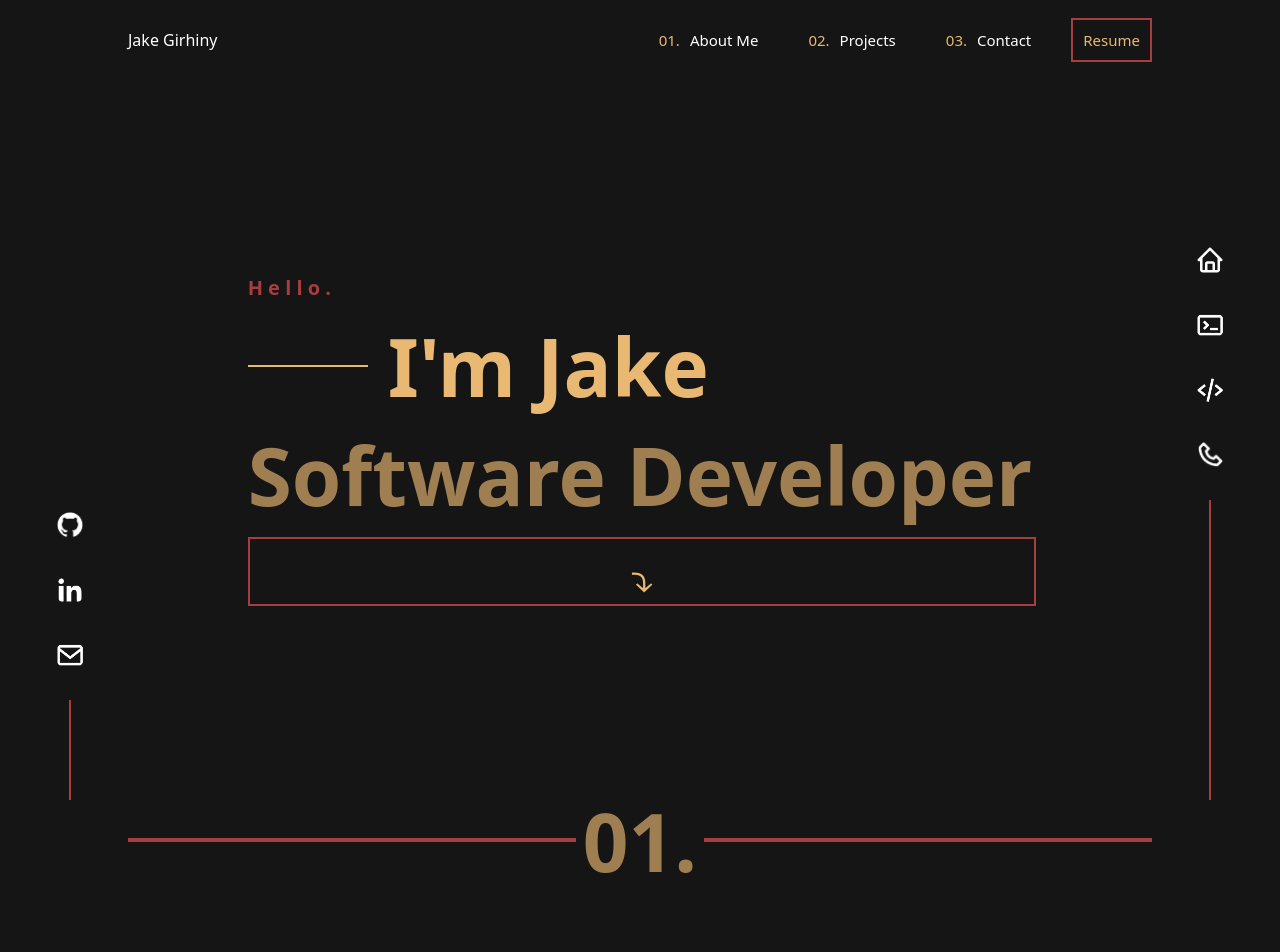
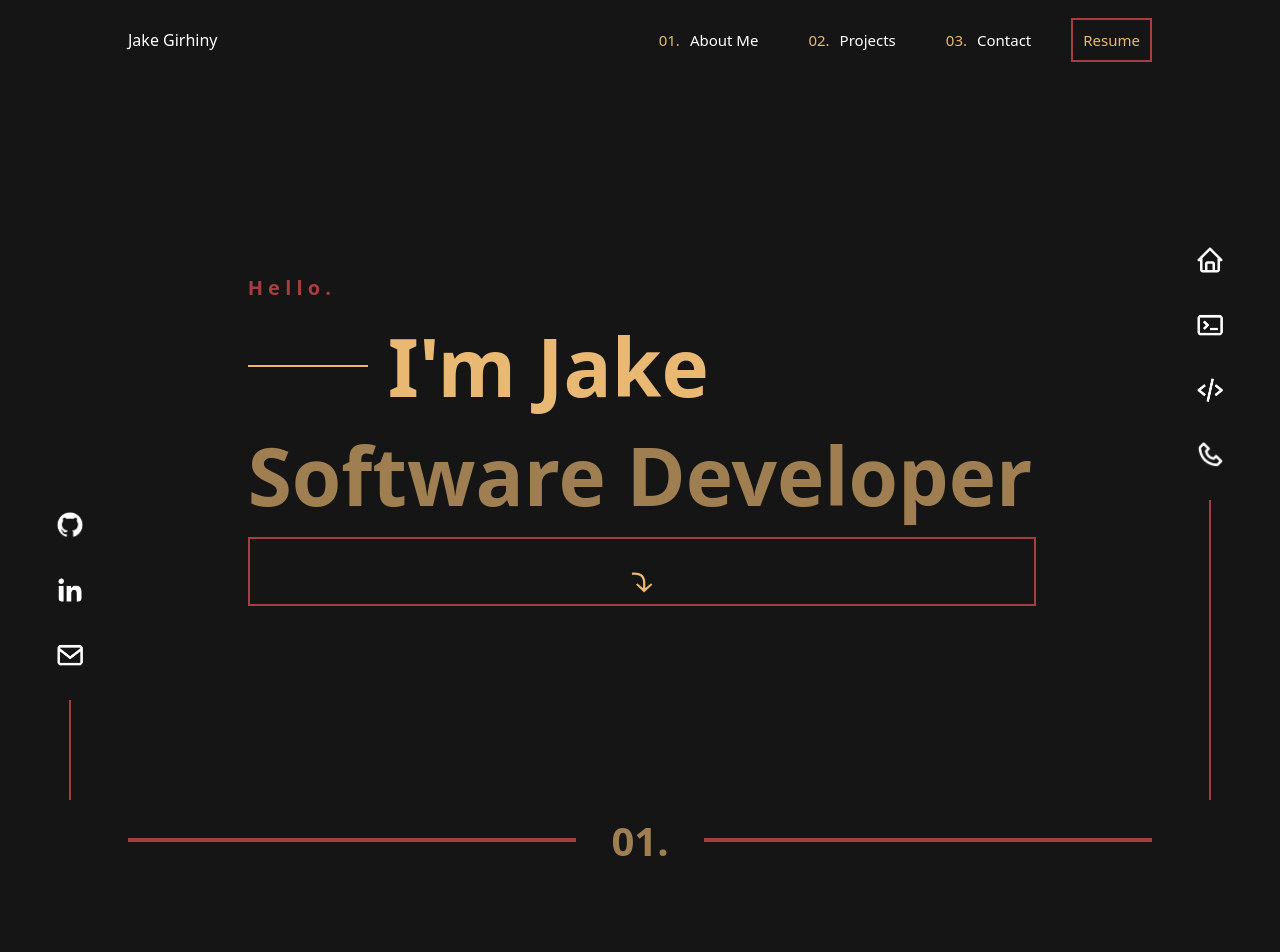
Before and after one commit to jegirhiny/jegirhiny.github.io, a React (Create React App) app: page / in a window 1280 px wide. Shown: the top 952 px of the page. Built offline with nearby package versions, Linux system fonts and the light colour scheme.

Commit message:
heading update, font size reduced

```diff
--- a/src/components/heading/heading.styles.css
+++ b/src/components/heading/heading.styles.css
@@ -6,4 +6,6 @@
 
 .text {
     width: 10vw;
+    font-size: 40px;
+    opacity: .65;
 }
```
